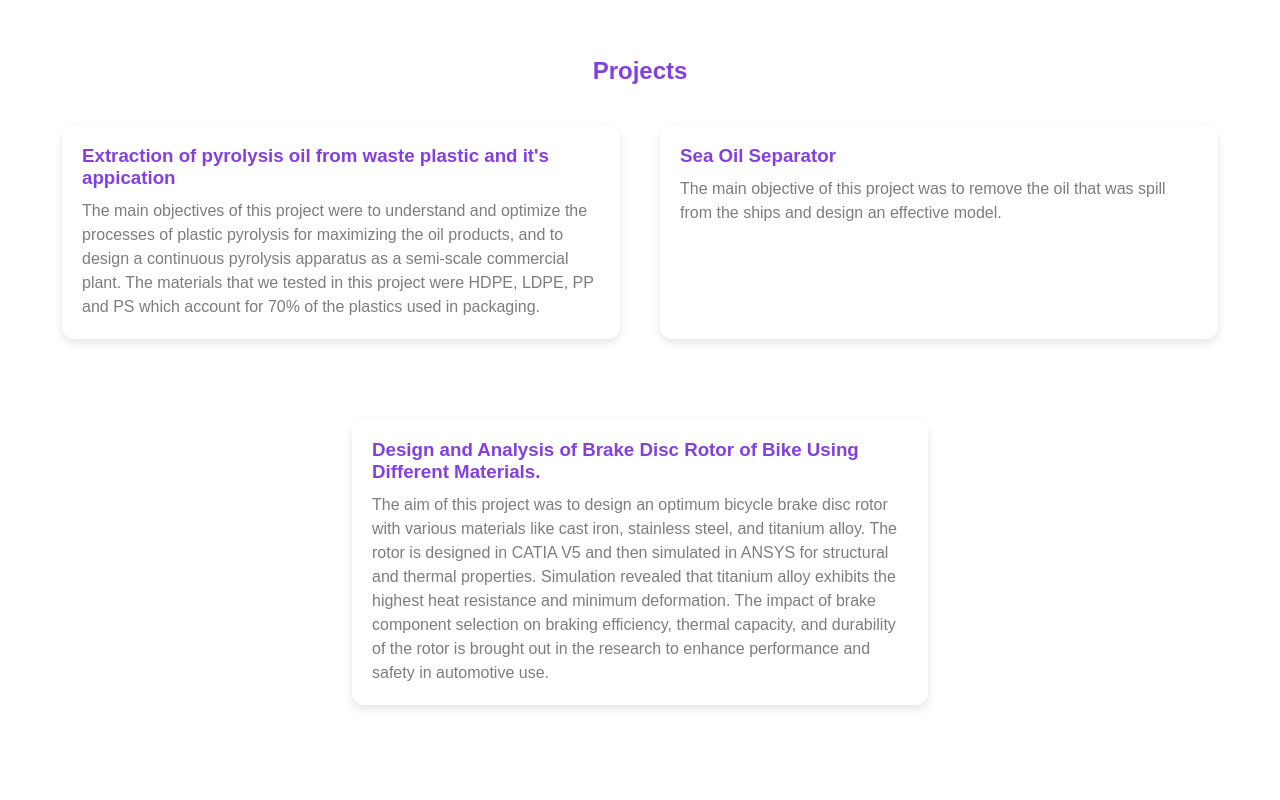
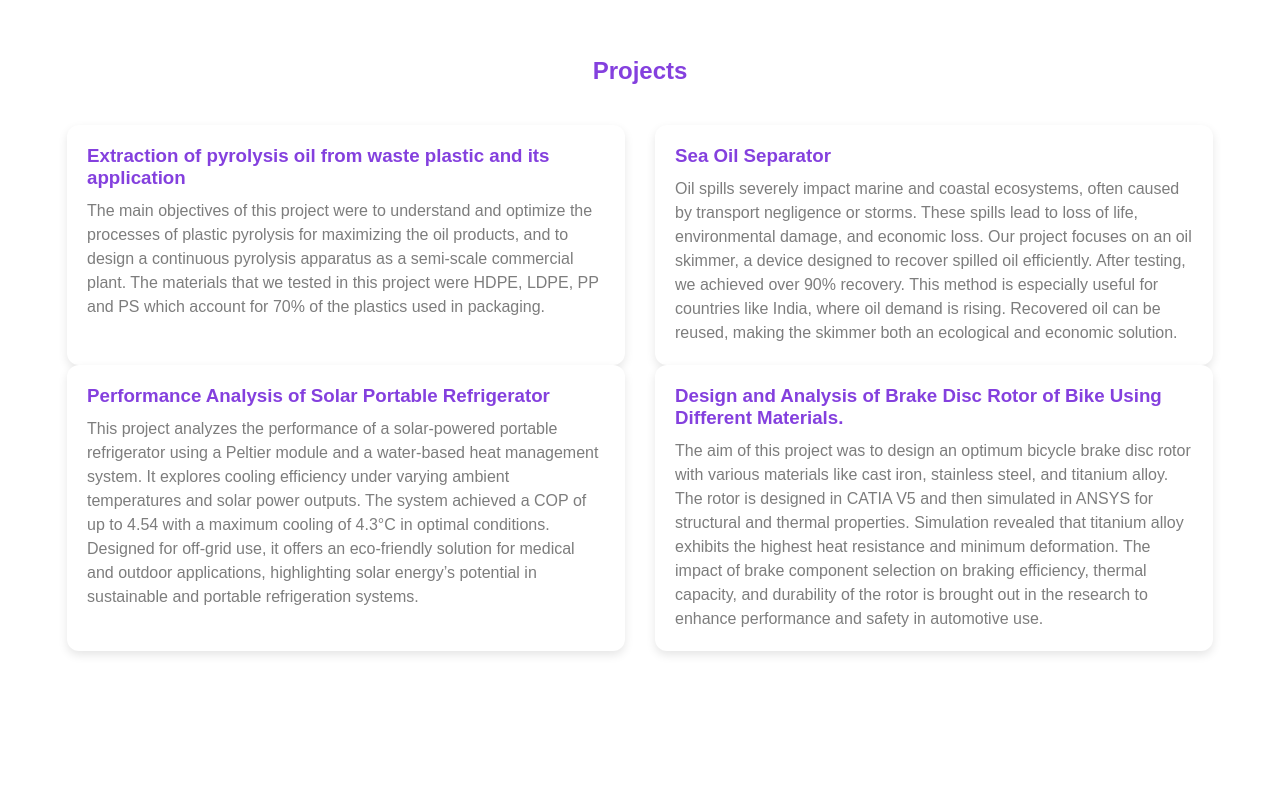
Before and after one commit to prathamesh9080/portfolio, a plain HTML site: page index.html in a window 1280 px wide. Shown: the part 2360-3160 px from the top of the page. Drawn offline with Linux system fonts and the light colour scheme.

Commit message:
Update index.html

```diff
--- a/index.html
+++ b/index.html
@@ -355,7 +355,7 @@ html {
 
 .project-wrapper {
   display: flex;
-  gap: 40px;
+  gap: 30px;
   justify-content: center;
   flex-wrap: wrap;
 }
@@ -769,7 +769,7 @@ html {
   <div class="project-wrapper">
     <div class="project-card left-slide">
       <div class="project-content">
-        <h3>Extraction of pyrolysis oil from waste plastic and it's appication </h3>
+        <h3>Extraction of pyrolysis oil from waste plastic and its application</h3>
         <p>The main objectives of this project were to understand and optimize the processes of plastic pyrolysis
           for maximizing the oil products, and to design a continuous pyrolysis apparatus as a semi-scale commercial
           plant. The materials that we tested in this project were HDPE, LDPE, PP and PS which account for 70% of the
@@ -779,16 +779,30 @@ html {
 
     <div class="project-card right-slide">
       <div class="project-content">
-        <h3>Sea Oil Separator </h3>
-        <p>The main objective of this project was to remove the oil that was spill from the ships and design an
-          effective model.</p>
-      </div>
+        <h3>Sea Oil Separator</h3>
+        <p>Oil spills severely impact marine and coastal ecosystems, often caused by transport negligence or storms.
+          These spills lead to loss of life, environmental damage, and economic loss. Our project focuses on an oil
+          skimmer, a device designed to recover spilled oil efficiently. After testing, we achieved over 90% recovery.
+          This method is especially useful for countries like India, where oil demand is rising. Recovered oil can be
+          reused, making the skimmer both an ecological and economic solution.</p>
       </div>
     </div>
   </div>
 
+  <!-- Next two cards side-by-side -->
   <div class="project-wrapper">
     <div class="project-card left-slide">
+      <div class="project-content">
+        <h3>Performance Analysis of Solar Portable Refrigerator</h3>
+        <p>This project analyzes the performance of a solar-powered portable refrigerator using a Peltier module
+          and a water-based heat management system. It explores cooling efficiency under varying ambient temperatures
+          and solar power outputs. The system achieved a COP of up to 4.54 with a maximum cooling of 4.3°C in optimal
+          conditions. Designed for off-grid use, it offers an eco-friendly solution for medical and outdoor
+          applications, highlighting solar energy’s potential in sustainable and portable refrigeration systems.</p>
+      </div>
+    </div>
+
+    <div class="project-card right-slide">
       <div class="project-content">
         <h3>Design and Analysis of Brake Disc Rotor of Bike Using Different Materials.</h3>
         <p>The aim of this project was to design an optimum bicycle brake disc rotor with various materials
@@ -799,7 +813,8 @@ html {
           safety in automotive use.</p>
       </div>
     </div>
-
+  </div>
+</div>
 <script>
   const projectCards = document.querySelectorAll(".project-card");
 
```
Lines whose indentation alone changed are shown as unchanged.
